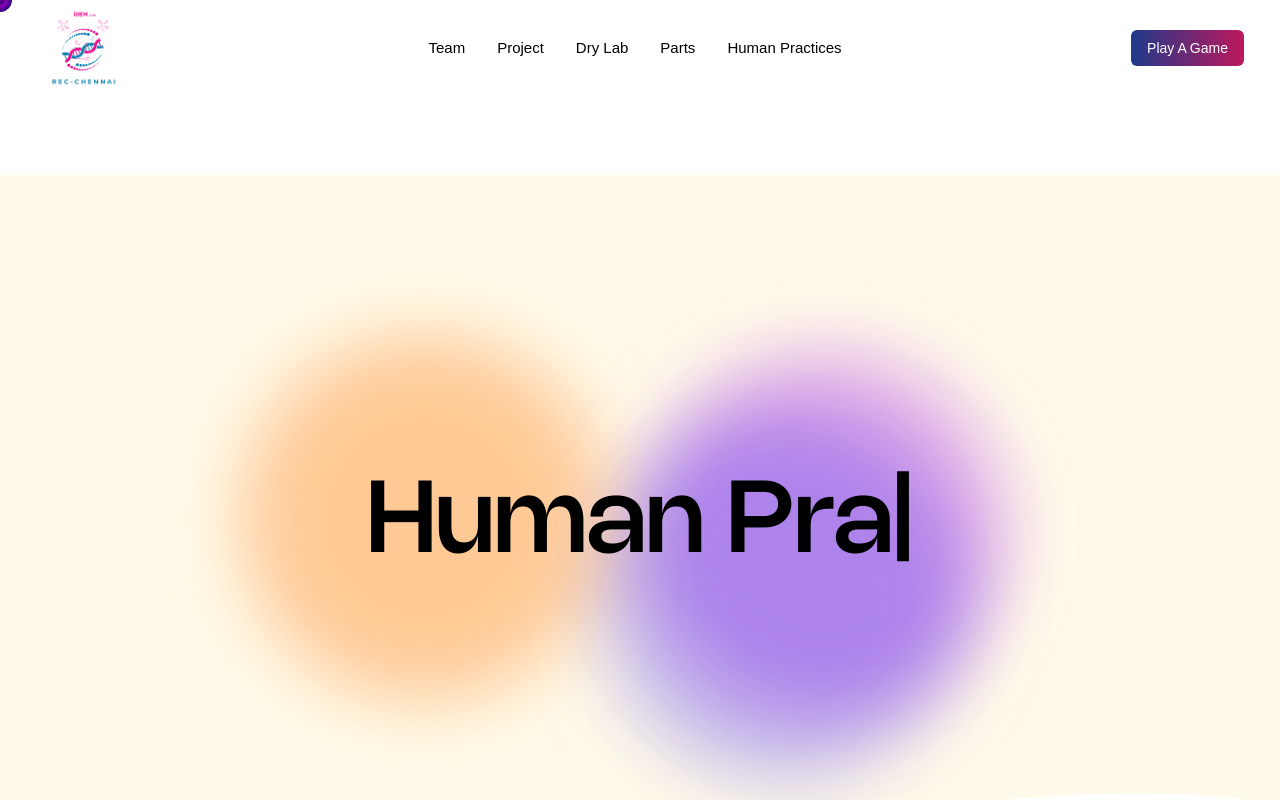
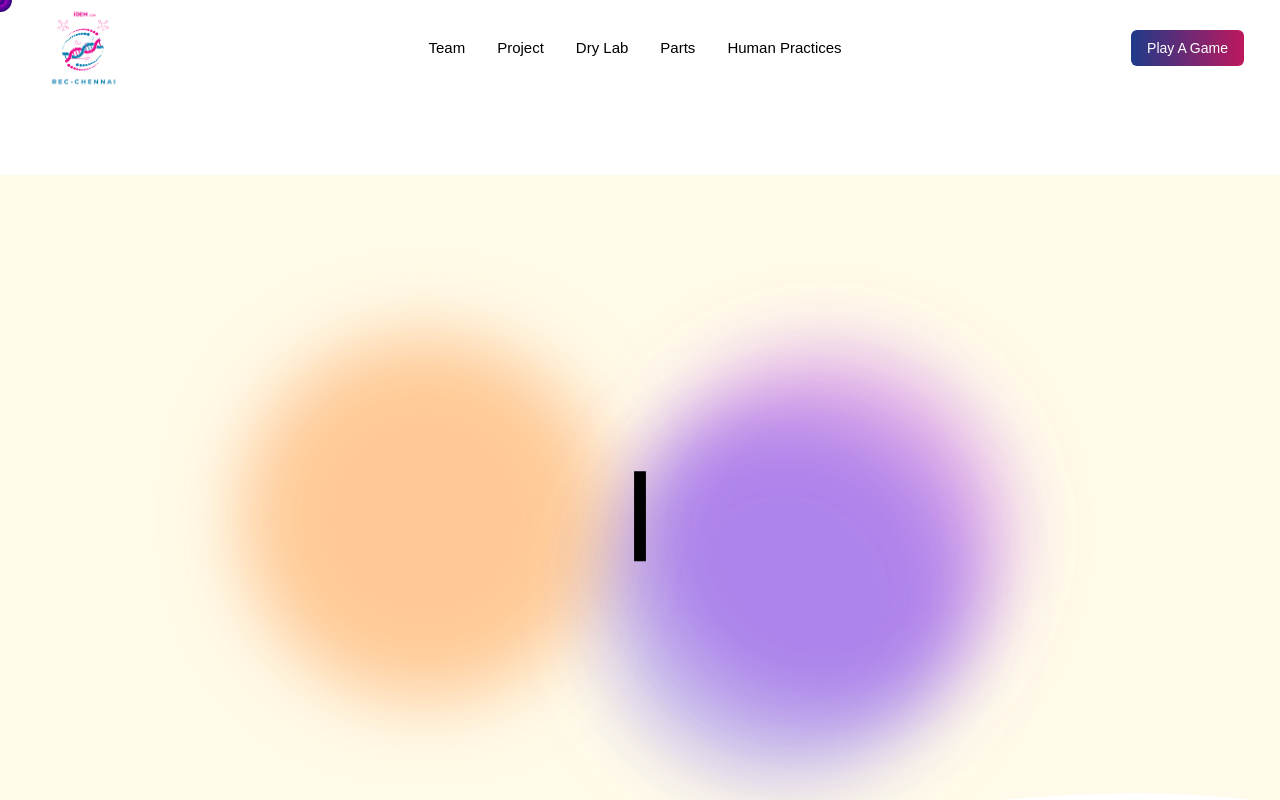
Before and after one commit to AMARMG04/iGem-wiki, a React (Vite) app: page /ihp in a window 1280 px wide. Built offline with nearby package versions, Linux system fonts and the light colour scheme; a web font is replaced by a local one.

Commit message:
Changed Title

```diff
--- a/src/components/HumanPractices.jsx
+++ b/src/components/HumanPractices.jsx
@@ -61,7 +61,7 @@ const HumanPractices = () => {
       <div className="bg-white">
         {/* Title Section */}
         <section className="text-center py-20" data-scroll>
-       <NewBanner title="Human Practices" color="customCream" />
+       <NewBanner title="Integrated Human Practices" color="customCream" />
         </section>
 
         {/* Parallax Section - Project Journey */}
```
